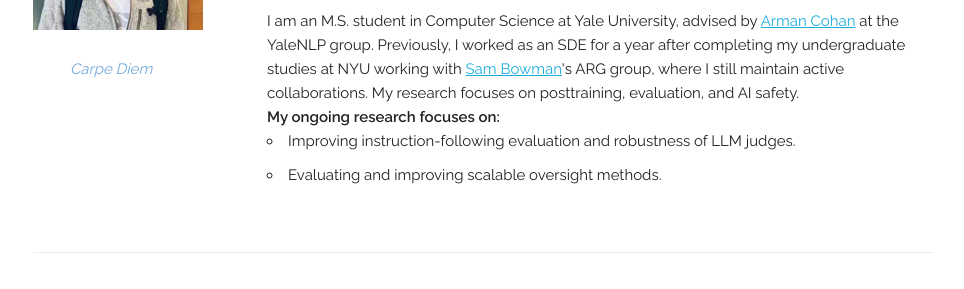
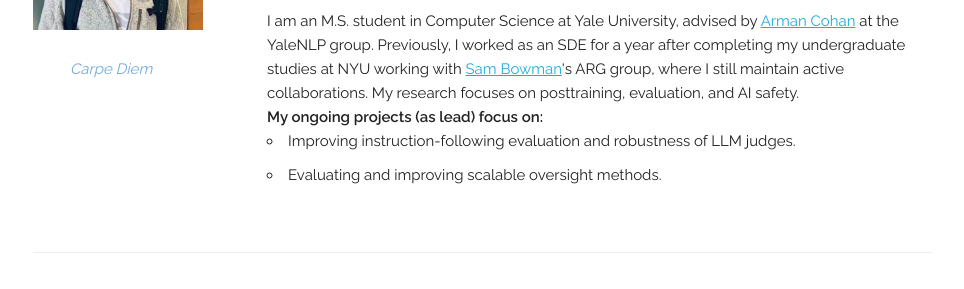
Before and after one commit to shi-kejian/shi-kejian.github.io, a Jekyll site: the page built from index.html, in a window 1280 px wide. Shown: the part 190-479 px from the top of the page, without its empty margins (157-1121 px from the left). Built offline with Jekyll 4.4.1, drawn with Linux system fonts in a browser that asks for light colours; some web fonts are replaced.

Commit message:
Update default.html

```diff
--- a/_layouts/default.html
+++ b/_layouts/default.html
@@ -97,7 +97,7 @@
               I am an M.S. student in Computer Science at Yale University, advised by <a href="https://armancohan.com/" target="_blank">Arman Cohan</a> at the YaleNLP group. Previously, I worked as an SDE for a year after completing my undergraduate studies at NYU working with <a href="https://sleepinyourhat.github.io/" target="_blank">Sam Bowman</a>'s ARG group, where I still maintain active collaborations. My research focuses on posttraining, evaluation, and AI safety.
             </p>
             <p>
-              <b>My ongoing research focuses on:</b>
+              <b>My ongoing projects (as lead) focus on:</b>
             </p>
             <ul>
               <li>Improving instruction-following evaluation and robustness of LLM judges.</li>
```
